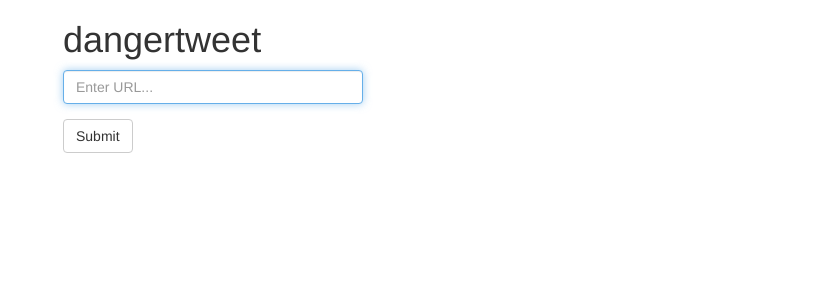
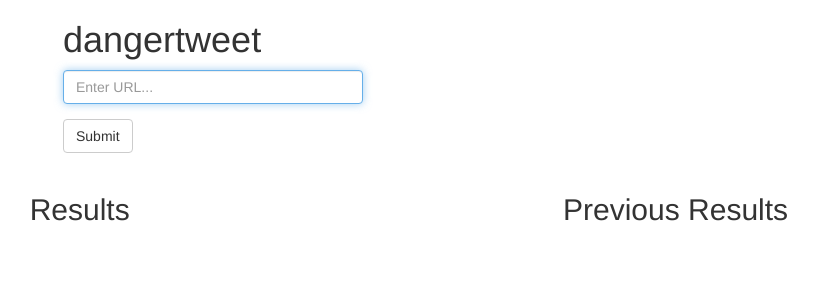
Before and after one commit to dcalvo/TweetWatch, a Flask app: page / in a window 1280 px wide. Shown: the top 300 px of the page, without its empty margins (92-910 px from the left). Run offline with Flask 2, Linux system fonts and the light colour scheme; data that the repository does not hold is empty; some libraries are stand-ins or nearby versions.

Commit message:
add previous_results display

```diff
--- a/app.py
+++ b/app.py
@@ -4,6 +4,9 @@ import requests
 from flask import Flask, render_template, request
 from flask_sqlalchemy import SQLAlchemy
 from vaderSentiment.vaderSentiment import SentimentIntensityAnalyzer
+
+TWEETS_TO_SEARCH = 5
+PREVIOUS_RESULT_NUM_TO_DISPLAY = 15
 
 
 app = Flask(__name__)
@@ -12,39 +15,56 @@ app.config['SQLALCHEMY_TRACK_MODIFICATIONS'] = False
 db = SQLAlchemy(app)
 analyzer = SentimentIntensityAnalyzer()
 
+# auth = tweepy.AppAuthHandler(consumer_key, consumer_secret)
+# api = tweepy.API(auth)
+
 from models import Tweet
 
+def get_negative_tweets(url, num):
+    # for tweet in tweepy.Cursor(api.search, q='tweepy').items(10):
+    #     print(tweet.text)
+    score = analyzer.polarity_scores(url)
+    results = []
+    for i in range(num):
+        result = Tweet(
+            url=None,
+            text=url,
+            sentiment=score
+        )
+        results.append(result)
+    return results
+
+def get_previous_results(num):
+    previous_results = []
+    tweets = Tweet.query.order_by(Tweet.id.desc()).limit(num).all()
+    for tweet in tweets:
+        previous_results.append((tweet.url, tweet.text, tweet.sentiment, tweet.compound))
+    return previous_results
 
 @app.route('/', methods=['GET', 'POST'])
 def index():
     errors = []
     results = []
+    previous_results = get_previous_results(PREVIOUS_RESULT_NUM_TO_DISPLAY)
     if request.method == "POST":
-        # get url that the user has entered
         try:
             url = request.form['url']
-            score = analyzer.polarity_scores(url)
-            #r = requests.get(url)
-            #print(r.text)
+            tweets = get_negative_tweets(url, TWEETS_TO_SEARCH)
+            print(results)
         except:
             errors.append(
                 "Unable to get URL. Please make sure it's valid and try again."
             )
-        if score:
+        if tweets:
             try:
-                result = Tweet(
-                    url=None,
-                    text=url,
-                    sentiment=score
-                )
-                db.session.add(result)
+                for tweet in tweets:
+                    db.session.add(tweet)
+                    results.append((tweet.url, tweet.text, tweet.sentiment, tweet.compound))
                 db.session.commit()
             except:
                 errors.append("Unable to add item to database.")
-    tweets = Tweet.query.order_by(Tweet.id.desc()).limit(15).all()
-    for tweet in tweets:
-        results.append((tweet.url, tweet.text, tweet.sentiment, tweet.compound))
-    return render_template('index.html', errors=errors, results=results)
+
+    return render_template('index.html', errors=errors, results=results, previous_results=previous_results)
 
 
 
--- a/templates/index.html
+++ b/templates/index.html
@@ -25,8 +25,8 @@
       {% endfor %}
     </div>
     <div class="col-sm-5 col-sm-offset-1">
+      <h2>Results</h2>
       {% if results %}
-          <h2>Tweets</h2>
       <br>
       <div id="results">
         <table class="table table-striped" style="max-width: 50vw;">
@@ -50,6 +50,32 @@
           </div>
         {% endif %}
       </div>
+      <div class="col-sm-5">
+        <h2>Previous Results</h2>
+        {% if previous_results %}
+          <br>
+          <div id="results">
+            <table class="table table-striped" style="max-width: 50vw;">
+              <thead>
+                <tr>
+                  <th>URL</th>
+                  <th>Text</th>
+                  <th>Sentiment</th>
+                  <th>Compound</th>
+                </tr>
+              </thead>
+              {% for result in previous_results%}
+                <tr>
+                  <td>{{ result[0] }}</td>
+                  <td>{{ result[1] }}</td>
+                  <td>{{ result[2] }}</td>
+                  <td>{{ result[3] }}</td>
+                </tr>
+              {% endfor %}
+            </table>
+          </div>
+        {% endif %}
+      </div>
     <script src="//code.jquery.com/jquery-2.2.1.min.js"></script>
     <script src="//netdna.bootstrapcdn.com/bootstrap/3.3.6/js/bootstrap.min.js"></script>
   </body>
```
Lines whose indentation alone changed are shown as unchanged.
